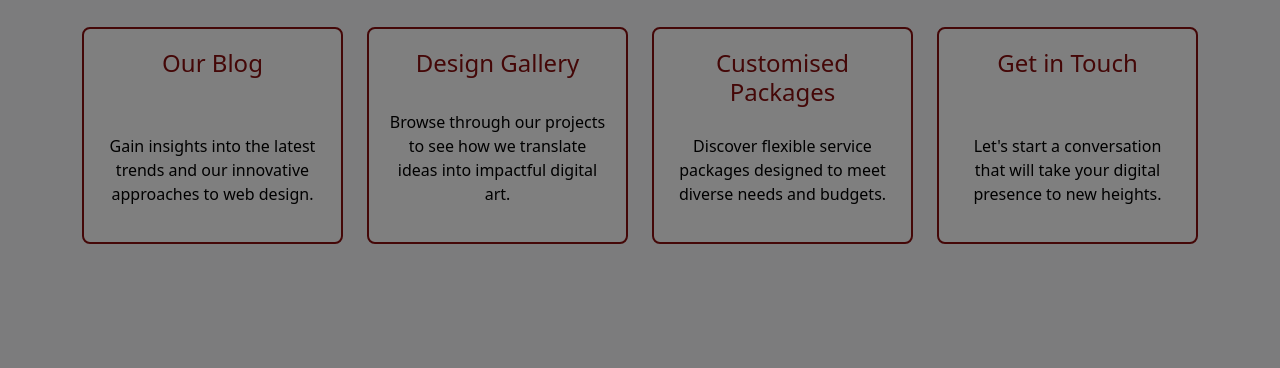
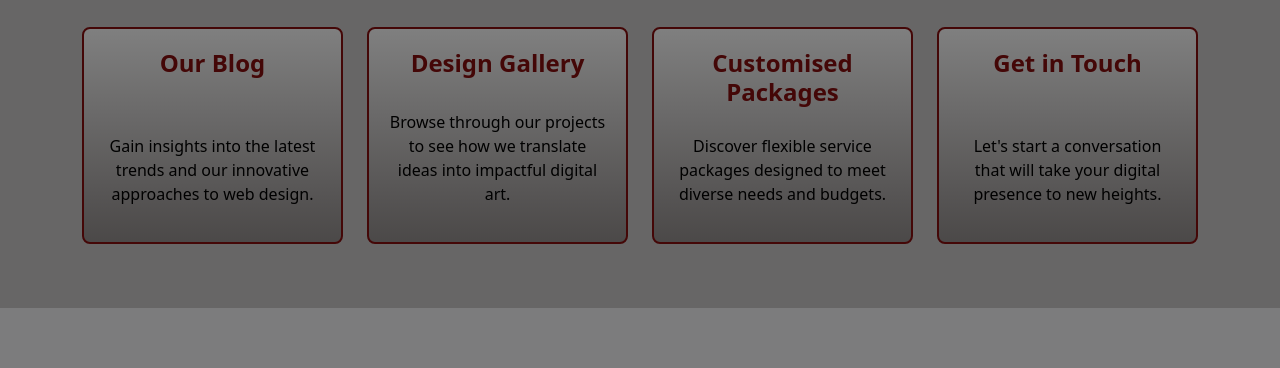
Before and after one commit to JesseRoss001/cleandesignuk, a Django app: page / in a window 1280 px wide. Shown: the part 620-988 px from the top of the page. Run offline with Django 5.2, Linux system fonts and the light colour scheme; some libraries are stand-ins or nearby versions.

Commit message:
update project gallery

```diff
--- a/cleandesignuk/blog/templates/blog/index.html
+++ b/cleandesignuk/blog/templates/blog/index.html
@@ -7,7 +7,7 @@
 <style>
     body
        { color: black; background-color: #f8f9fa !important; }
-    .main { background-color:#f8f9fa ;}
+    main { background-color: #ecebeb; }
 
     .nav-link {
         color: black !important;
--- a/cleandesignuk/home/templates/home/index.html
+++ b/cleandesignuk/home/templates/home/index.html
@@ -16,7 +16,7 @@
 
 .hero-image {background-size: auto 110%;}
     .hero-header {
-
+        background-color: #cecdcd;
         color: black;
         padding-top: 30px;
         padding-bottom: 30px;
@@ -47,6 +47,26 @@
         color: rgb(136, 14, 14);
     }
 
+    .service-card p {  color: rgb(136, 14, 14);}
+
+      /* Gradient backgrounds for each card */
+      .service-card.blog {
+        background: linear-gradient(to bottom, #ffffff, #979291);
+
+    }
+
+    .service-card.gallery {
+        background: linear-gradient(to bottom, #ffffff, #979291);
+    }
+
+    .service-card.packages {
+        background: linear-gradient(to bottom, #ffffff, #979291);
+    }
+
+    .service-card.contact {
+        background: linear-gradient(to bottom, #ffffff, #979291);
+    }
+
     .service-card p {
         color: #000;
     }
@@ -55,6 +75,8 @@
         background-color: rgb(136, 14, 14);
         border-color: rgb(136, 14, 14);
     }
+
+    h4 {font-weight: bold;}
 
     @media (max-width: 1024px) {
         .navbar {
@@ -77,25 +99,25 @@
         </div>
         <div class="row mt-5 text-center">
             <a href="{% url 'blog:blog_list' %}" class="col-md-6 col-lg-3 mb-3">
-                <div class="service-card">
+                <div class="service-card blog">
                     <h4>Our Blog</h4>
                     <p>Gain insights into the latest trends and our innovative approaches to web design.</p>
                 </div>
             </a>
             <a href="{% url 'gallery:index' %}" class="col-md-6 col-lg-3 mb-3 ">
-                <div class="service-card">
+                <div class="service-card gallery">
                     <h4>Design Gallery</h4>
                     <p>Browse through our projects to see how we translate ideas into impactful digital art.</p>
                 </div>
             </a>
             <a href="{% url 'services:index' %}" class="col-md-6 col-lg-3 mb-3 ">
-                <div class="service-card">
+                <div class="service-card packages ">
                     <h4>Customised Packages</h4>
                     <p>Discover flexible service packages designed to meet diverse needs and budgets.</p>
                 </div>
             </a>
             <a href="{% url 'contact:index' %}" class="col-md-6 col-lg-3 mb-3 ">
-                <div class="service-card">
+                <div class="service-card contact ">
                     <h4>Get in Touch</h4>
                     <p>Let's start a conversation that will take your digital presence to new heights.</p>
                 </div>
--- a/cleandesignuk/project_gallery/templates/project_gallery/index.html
+++ b/cleandesignuk/project_gallery/templates/project_gallery/index.html
@@ -5,8 +5,10 @@
     /* Overall gallery aesthetics */
     .gallery-container {
         padding: 4rem 1rem;
-        background-color: #f0f0f0; /* Soft background for the gallery */
+         /* Soft background for the gallery */
     }
+
+    main { background-color: #ecebeb; }
 
     /* Dynamic text sizing and alignment for responsiveness */
     .gallery-title {
@@ -39,7 +41,7 @@ span {color:#c71208;}
     /* Cards styling with a modern touch */
    /* Frosted glass card design with red accent borders */
    .card {
-    background: rgba(255, 255, 255, 0);
+    background: #fafafa;
 border-radius: 16px;
 box-shadow: 0 4px 15px rgba(0, 0, 0, 0.1);
 backdrop-filter: blur(2px);
```
